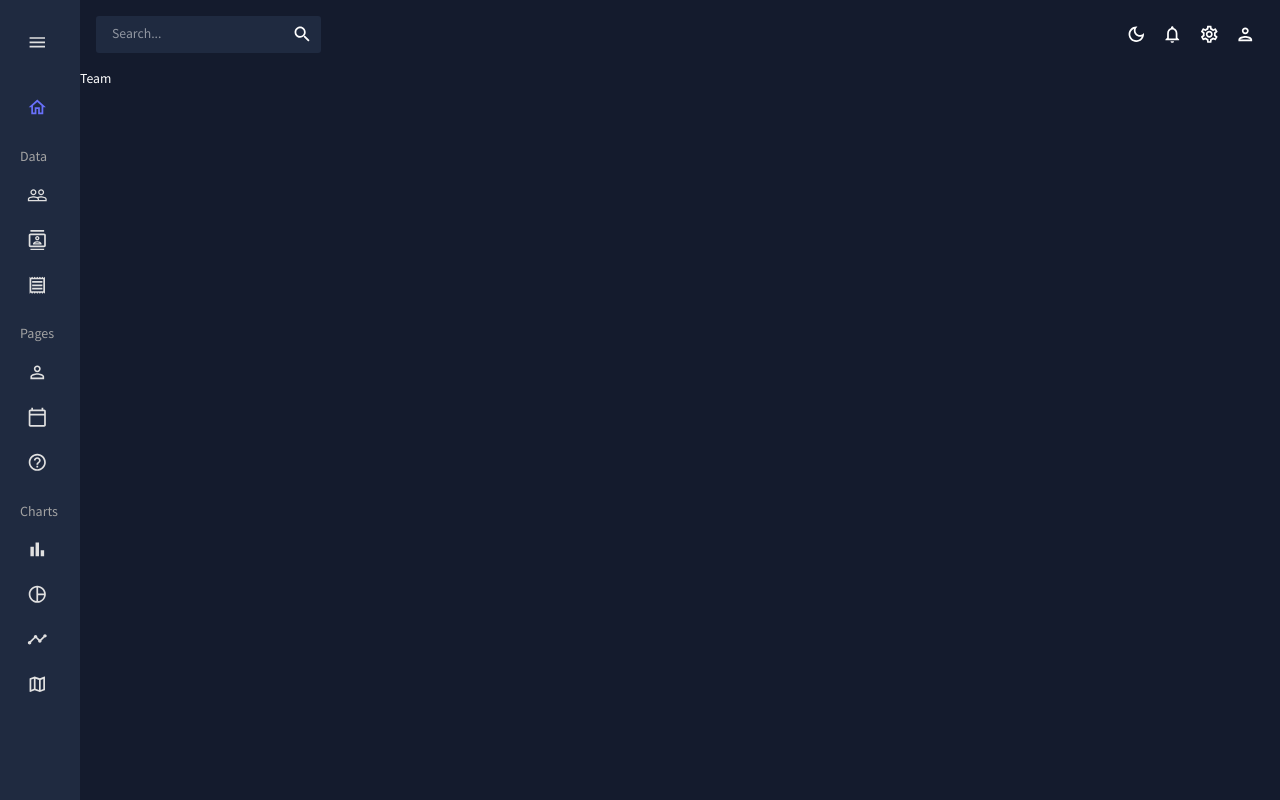
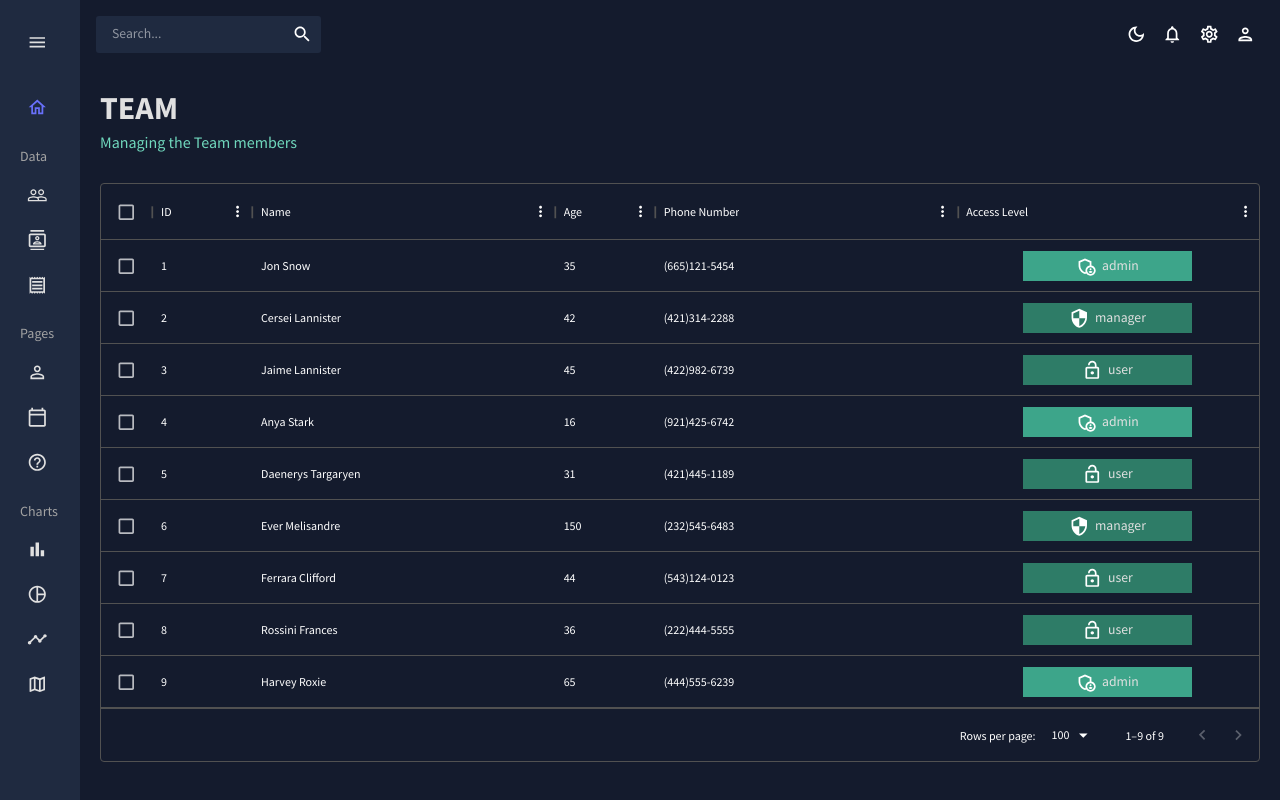
Before and after one commit to thientantran/MUI_2, a React (Vite) app: page /team in a window 1280 px wide. Built offline with nearby package versions, Linux system fonts and the light colour scheme.

Commit message:
Data grid for team

```diff
--- a/src/scenes/Team.jsx
+++ b/src/scenes/Team.jsx
@@ -1,5 +1,76 @@
+import {
+  AdminPanelSettingsOutlined,
+  LockOpenOutlined,
+  SecurityOutlined,
+} from "@mui/icons-material";
+import { Box, Typography, useTheme } from "@mui/material";
+import { DataGrid } from "@mui/x-data-grid";
 import React from "react";
 
+import Header from "../components/Header";
+import { mockDataTeam } from "../data/mockData";
+import { tokens } from "../theme";
 export default function Team() {
-  return <div>Team</div>;
+  const theme = useTheme();
+  const colors = tokens(theme.palette.mode);
+  const columns = [
+    { field: "id", headerName: "ID" },
+    {
+      field: "name",
+      headerName: "Name",
+      flex: 1,
+      cellClassName: "name-column--cell",
+    },
+    {
+      field: "age",
+      headerName: "Age",
+      type: "Number",
+      headerAlign: "left",
+      align: "left",
+    },
+    {
+      field: "phone",
+      headerName: "Phone Number",
+      flex: 1,
+    },
+    {
+      field: "access",
+      headerName: "Access Level",
+      flex: 1,
+      renderCell: ({ row: { access } }) => {
+        return (
+          <Box
+            width="60%"
+            m="0 auto"
+            p="5px"
+            display="flex"
+            justifyContent="center"
+            bgcolor={
+              access === "admin"
+                ? colors.greenAccent[600]
+                : access === "manager"
+                ? colors.greenAccent[700]
+                : colors.greenAccent[700]
+            }
+            border="4px"
+          >
+            {access === "admin" && <AdminPanelSettingsOutlined />}
+            {access === "manager" && <SecurityOutlined />}
+            {access === "user" && <LockOpenOutlined />}
+            <Typography color={colors.grey[100]} sx={{ ml: "5px" }}>
+              {access}
+            </Typography>
+          </Box>
+        );
+      },
+    },
+  ];
+  return (
+    <Box m="20px">
+      <Header title="TEAM" subtitle="Managing the Team members" />
+      <Box>
+        <DataGrid checkboxSelection rows={mockDataTeam} columns={columns} />
+      </Box>
+    </Box>
+  );
 }
```
